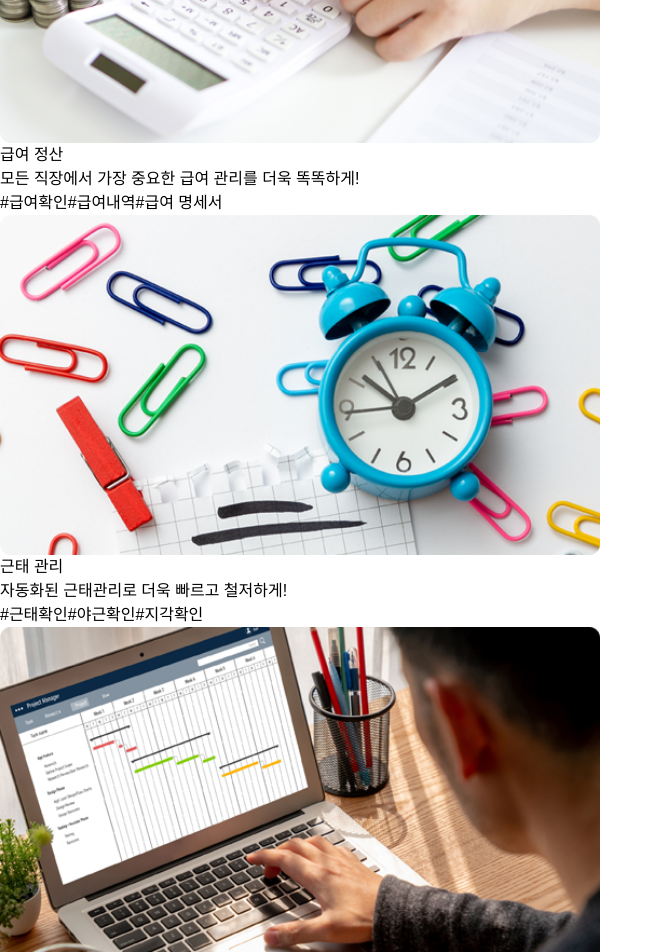
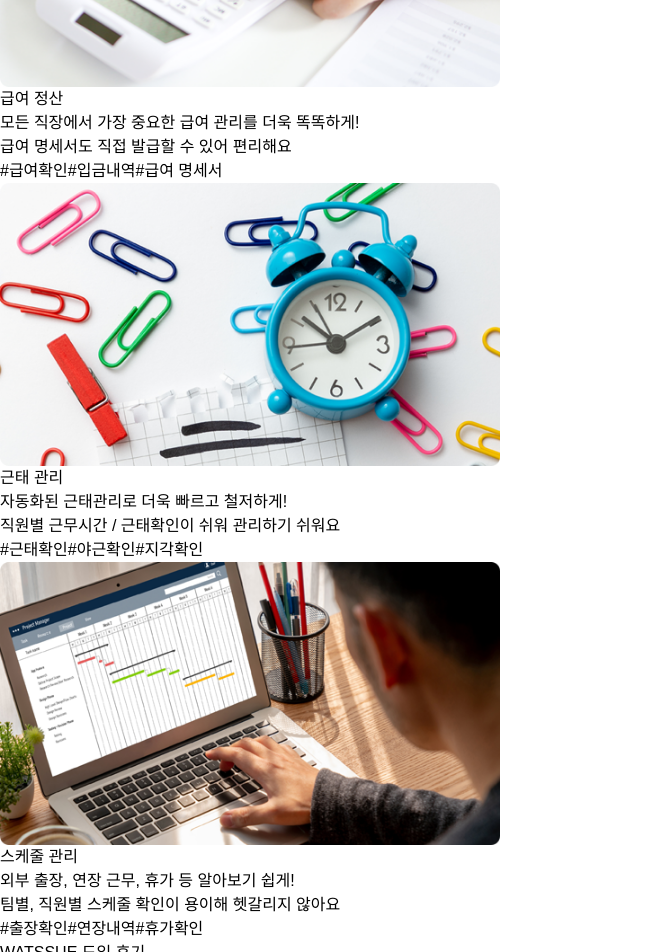
Before and after one commit to Souravhere/spacethings, a Next.js app: page /watssue in a window 1280 px wide. Shown: the part 1740-2692 px from the top of the page, without its empty margins (0-663 px from the left). Built offline with nearby package versions, Linux system fonts and the light colour scheme; a web font is replaced by a local one.

Commit message:
WATSSUE requried new ui update

```diff
--- a/src/app/watssue/page.tsx
+++ b/src/app/watssue/page.tsx
@@ -149,58 +149,107 @@ export default function Component() {
         </div>
       </section>
 
-      {/* Main Features Section */}
-      <section className="py-20 px-4 bg-gradient-to-b from-white to-blue-50">
-        <div className="max-w-6xl mx-auto">
+      {/* Solutions Section */}
+<section className="py-20 px-4">
+  <div className="max-w-6xl mx-auto space-y-24">
     <motion.div
       initial={{ opacity: 0 }}
       whileInView={{ opacity: 1 }}
       transition={{ duration: 0.8 }}
       className="text-center mb-16"
     >
-            <h2 className="text-3xl font-bold mb-4"><span className='font-sans'>WATSSUE</span> 주요 기능</h2>
-            <p className="text-xl text-gray-600"><span className='font-sans'>WATSSUE</span>의 주요 기능을 미리 체험해보세요</p>
+      <h2 className="text-3xl font-bold mb-4">WATSSUE 주요 기능</h2>
+      <p className="text-xl text-gray-600">WATSSUE의 주요 기능을 미리 체험해보세요</p>
     </motion.div>
 
-          <div className="space-y-12">
-            {[
-              { image: "/assets/cal.png", title: "급여 정산", description: "모든 직장에서 가장 중요한 급여 관리를 더욱 똑똑하게!", tags: ["#급여확인", "#급여내역", "#급여 명세서"] },
-              { image: "/assets/time.png", title: "근태 관리", description: "자동화된 근태관리로 더욱 빠르고 철저하게!", tags: ["#근태확인", "#야근확인", "#지각확인"] },
-              { image: "/assets/worklife.png", title: "스케줄 관리", description: "외부 출장, 연장 근무, 휴가 등 알아보기 쉽게!", tags: ["#출장확인", "#연장내역", "#휴가확인"] }
-            ].map((feature) => (
     <motion.div
-                key={feature.title}
       initial={{ opacity: 0, y: 20 }}
       whileInView={{ opacity: 1, y: 0 }}
       transition={{ duration: 0.8 }}
-                className="flex flex-col md:flex-row gap-8 items-center"
+      className="flex flex-col md:flex-row items-center gap-12"
     >
       <div className="md:w-1/2">
         <Image
-                    src={feature.image}
-                    width={600}
-                    height={400}
-                    alt={feature.title}
+          src="/assets/cal.png"
+          width={500}
+          height={300}
+          alt="급여 정산"
           className="rounded-2xl shadow-lg"
         />
       </div>
       <div className="md:w-1/2 space-y-4">
-                  <h3 className="text-2xl font-bold">{feature.title}</h3>
-                  <p className="text-gray-600">{feature.description}</p>
+        <h3 className="text-2xl font-bold">급여 정산</h3>
+        <p className="text-gray-800 font-medium">모든 직장에서 가장 중요한 급여 관리를 더욱 똑똑하게!</p>
+        <p className="text-gray-600">급여 명세서도 직접 발급할 수 있어 편리해요</p>
         <div className="flex gap-2 flex-wrap">
-                    {feature.tags.map(tag => (
-                      <span key={tag} className="px-4 py-1 bg-blue-100 text-blue-600 rounded-full text-sm">
+          {["#급여확인", "#입금내역", "#급여 명세서"].map(tag => (
+            <span key={tag} className="px-3 py-1 bg-blue-50 text-blue-600 rounded-full text-sm">
               {tag}
             </span>
           ))}
         </div>
       </div>
     </motion.div>
+
+    <motion.div
+      initial={{ opacity: 0, y: 20 }}
+      whileInView={{ opacity: 1, y: 0 }}
+      transition={{ duration: 0.8 }}
+      className="flex flex-col md:flex-row-reverse items-center gap-12"
+    >
+      <div className="md:w-1/2">
+        <Image
+          src="/assets/time.png"
+          width={500}
+          height={300}
+          alt="근태 관리"
+          className="rounded-2xl shadow-lg"
+        />
+      </div>
+      <div className="md:w-1/2 space-y-4">
+        <h3 className="text-2xl font-bold">근태 관리</h3>
+        <p className="text-gray-800 font-medium">자동화된 근태관리로 더욱 빠르고 철저하게!</p>
+        <p className="text-gray-600">직원별 근무시간 / 근태확인이 쉬워 관리하기 쉬워요</p>
+        <div className="flex gap-2 flex-wrap">
+          {["#근태확인", "#야근확인", "#지각확인"].map(tag => (
+            <span key={tag} className="px-3 py-1 bg-blue-50 text-blue-600 rounded-full text-sm">
+              {tag}
+            </span>
           ))}
         </div>
       </div>
+    </motion.div>
+
+    <motion.div
+      initial={{ opacity: 0, y: 20 }}
+      whileInView={{ opacity: 1, y: 0 }}
+      transition={{ duration: 0.8 }}
+      className="flex flex-col md:flex-row items-center gap-12"
+    >
+      <div className="md:w-1/2">
+        <Image
+          src="/assets/worklife.png"
+          width={500}
+          height={300}
+          alt="스케줄 관리"
+          className="rounded-2xl shadow-lg"
+        />
+      </div>
+      <div className="md:w-1/2 space-y-4">
+        <h3 className="text-2xl font-bold">스케줄 관리</h3>
+        <p className="text-gray-800 font-medium">외부 출장, 연장 근무, 휴가 등 알아보기 쉽게!</p>
+        <p className="text-gray-600">팀별, 직원별 스케줄 확인이 용이해 헷갈리지 않아요</p>
+        <div className="flex gap-2 flex-wrap">
+          {["#출장확인", "#연장내역", "#휴가확인"].map(tag => (
+            <span key={tag} className="px-3 py-1 bg-blue-50 text-blue-600 rounded-full text-sm">
+              {tag}
+            </span>
+          ))}
+        </div>
+      </div>
+    </motion.div>
+  </div>
 </section>
-
       {/* Testimonials Section */}
       <section className="py-20 px-4">
         <div className="max-w-6xl mx-auto">
```
Lines whose indentation alone changed are shown as unchanged.
